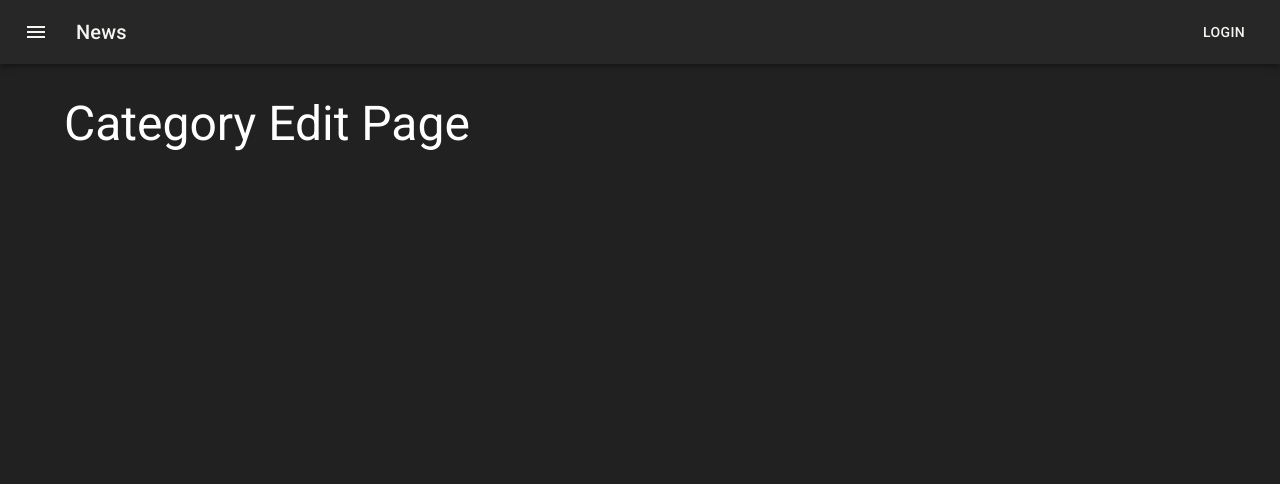
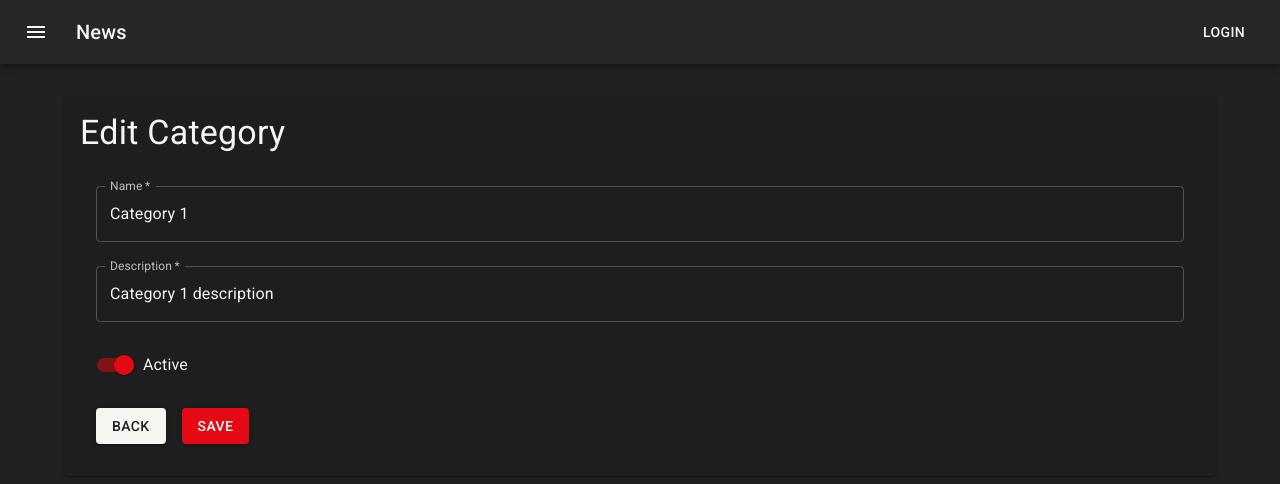
Before and after one commit to wenceslau/fc-admin-do-catalago-ui, a React (Create React App) app: page /categories/edit/1 in a window 1280 px wide. Shown: the top 484 px of the page. Built offline with nearby package versions, Linux system fonts and the light colour scheme.

Commit message:
feat: add edit functionality to Category page, and refactor CategoryList.tsx

```diff
--- a/src/features/categories/CategoryEdit.tsx
+++ b/src/features/categories/CategoryEdit.tsx
@@ -1,7 +1,104 @@
-import {Typography} from "@mui/material";
+import {
+  Box,
+  Button,
+  FormControl,
+  FormControlLabel,
+  FormGroup,
+  Grid,
+  Paper,
+  Switch,
+  TextField,
+  Typography
+} from '@mui/material';
+import {Link, useParams} from 'react-router-dom';
+import {useAppSelector} from '../../app/hooks';
+import {selectCategoryById} from './categorySlice';
+import {useState} from 'react';
 
-export const CategoryEdit = () => (
-    <Typography variant="h3" component="h1">
-        Category Edit Page
-    </Typography>
-);
+export const CategoryEdit = () => {
+
+  const id = useParams().id || '';
+  const [isDisabled, setIsDisabled] = useState(false);
+  const category = useAppSelector((state) => selectCategoryById(state, id));
+
+  const handleChange = () => {
+  };
+  const handleTogle = () => {
+  };
+
+  return (
+    <Paper>
+
+      <Box p={2}>
+        <Box mb={2}>
+          <Typography variant="h4">
+            Edit Category
+          </Typography>
+        </Box>
+        <Box p={2} gap={2}>
+          <form>
+            <Grid container spacing={3}>
+
+              <Grid item xs={12}>
+                <FormControl fullWidth>
+                  <TextField
+                    required
+                    label="Name"
+                    value={category?.name}
+                    disabled={isDisabled}
+                    onChange={handleChange}
+                  ></TextField>
+                </FormControl>
+              </Grid>
+              <Grid item xs={12}>
+                <FormControl fullWidth>
+                  <TextField
+                    required
+                    label="Description"
+                    value={category?.description}
+                    disabled={isDisabled}
+                    onChange={handleTogle}
+                  ></TextField>
+                </FormControl>
+              </Grid>
+              <Grid item xs={12}>
+                <FormGroup>
+                  <FormControlLabel
+                    control={
+                      <Switch
+                        checked={category?.is_active}
+                        onChange={handleChange}
+                        name="is_active"
+                        color="secondary"
+                        inputProps={{'aria-label': 'controlled'}}
+                      />
+                    }
+                    label="Active"
+                  />
+                </FormGroup>
+              </Grid>
+              <Grid item xs={12}>
+                <Box display="flex" gap={2}>
+                  <Button variant="contained" component={Link} to="/categories">
+                    Back
+                  </Button>
+                  <Button
+                    type="submit"
+                    variant="contained"
+                    color="secondary"
+                    disabled={isDisabled}
+                  >
+                    Save
+                  </Button>
+
+                </Box>
+              </Grid>
+            </Grid>
+
+          </form>
+        </Box>
+      </Box>
+
+    </Paper>
+  );
+};
--- a/src/features/categories/CategoryList.tsx
+++ b/src/features/categories/CategoryList.tsx
@@ -1,20 +1,13 @@
-import {Box, Button, IconButton, Typography} from "@mui/material";
-import {Link} from "react-router-dom";
-import {useAppSelector} from "../../app/hooks";
-import {selectCategories} from "./categorySlice";
+import {Box, Button, IconButton, Typography} from '@mui/material';
+import {Link} from 'react-router-dom';
+import {useAppSelector} from '../../app/hooks';
+import {selectCategories} from './categorySlice';
 import DeleteIcon from '@mui/icons-material/Delete';
-import {
-    DataGrid,
-    GridRowsProp,
-    GridColDef,
-    GridRenderCellParams,
-    GridToolbar
-} from "@mui/x-data-grid";
+import {DataGrid, GridColDef, GridRenderCellParams, GridRowsProp, GridToolbar} from '@mui/x-data-grid';
 
 export const CategoryList = () => {
 
   const categories = useAppSelector(selectCategories);
-    console.log(categories);
 
   //create from catgories
   const rows: GridRowsProp = categories.map((category) => ({
@@ -22,12 +15,15 @@
     name: category.name,
     description: category.description,
     isActive: category.is_active,
-        createdAt: new Date(category.created_at).toLocaleDateString("pt-BR")
+    createdAt: new Date(category.created_at).toLocaleDateString('pt-BR')
   }));
 
   const columns: GridColDef[] = [
     {field: 'id', headerName: 'ID', flex: 1},
-        {field: 'name', headerName: 'Name', flex: 1},
+    {
+      field: 'name', headerName: 'Name', flex: 1,
+      renderCell: renderNameCell()
+    },
     {field: 'description', headerName: 'Description', flex: 1},
     {
       field: 'isActive', headerName: 'Active', flex: 1, type: 'boolean',
@@ -40,18 +36,28 @@
     }
   ];
 
+  function renderNameCell() {
+    return (rowData: GridRenderCellParams) => (
+      <Link to={`/categories/edit/${rowData.id}`}>
+        <Typography color="primary" style={{textDecoration: 'none'}}>
+          {rowData.value}
+        </Typography>
+      </Link>
+    );
+  }
+
   function renderActionsCell(row: GridRenderCellParams) {
     return (
       <IconButton
         color="secondary"
         onClick={() => {
-                    console.log(row.id)
+          console.log(row.id);
         }}
         aria-label="Delete"
       >
         <DeleteIcon/>
       </IconButton>
-        )
+    );
   }
 
   function renderIsActiveCell(row: GridRenderCellParams) {
@@ -59,24 +65,25 @@
       <Typography color={row.value ? 'primary' : 'error'}>
         {row.value ? 'Active' : 'Inactive'}
       </Typography>
-        )
+    );
   }
+
 
   return (
     <Box maxWidth="lg" sx={{mt: 4, mb: 4}}>
-            <Box display={"flex"} justifyContent={"flex-end"}>
+      <Box display={'flex'} justifyContent={'flex-end'}>
         <Button
           variant="contained"
           color="secondary"
           component={Link}
           to="/categories/create"
-                    style={{marginBottom: "1rem"}}
+          style={{marginBottom: '1rem'}}
         >
           New Category
         </Button>
 
       </Box>
-            <div style={{height: 300, width: '100%'}}>
+      <Box sx={{display: 'flex', height: 600}}>
         <DataGrid
           components={{Toolbar: GridToolbar}}
           rowsPerPageOptions={[4, 10, 20]}
@@ -96,7 +103,7 @@
             }
           }}
         />
-            </div>
       </Box>
-    )
-}
+    </Box>
+  );
+};
--- a/src/features/categories/categorySlice.ts
+++ b/src/features/categories/categorySlice.ts
@@ -1,5 +1,5 @@
-import {createSlice} from "@reduxjs/toolkit";
-import {RootState} from "../../app/store";
+import {createSlice} from '@reduxjs/toolkit';
+import {RootState} from '../../app/store';
 
 interface Category {
   id: string;
@@ -19,7 +19,7 @@
   updated_at: '2021-10-01T00:00:00.000000Z',
   deleted_at: null,
   description: 'Category 1 description',
-}
+};
 
 export const initialState = [
   category,
@@ -112,4 +112,7 @@
 
 export const selectCategories = (state: RootState) => state.categories;
 
+export const selectCategoryById = (state: RootState, id: string) =>
+  state.categories.find((category) => category.id === id);
+
 export default categoriesSlice.reducer;
```
Lines whose indentation alone changed are shown as unchanged.
